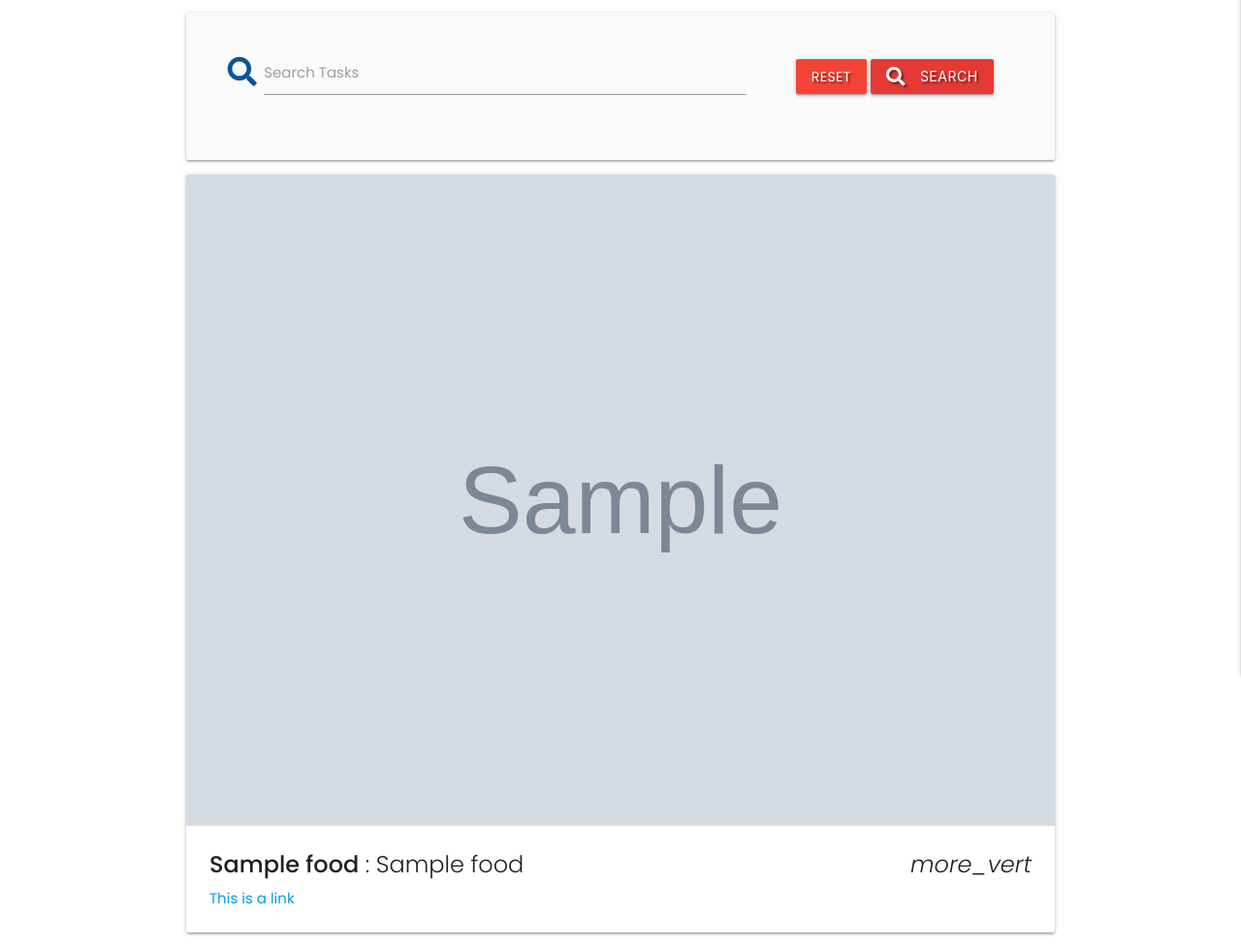
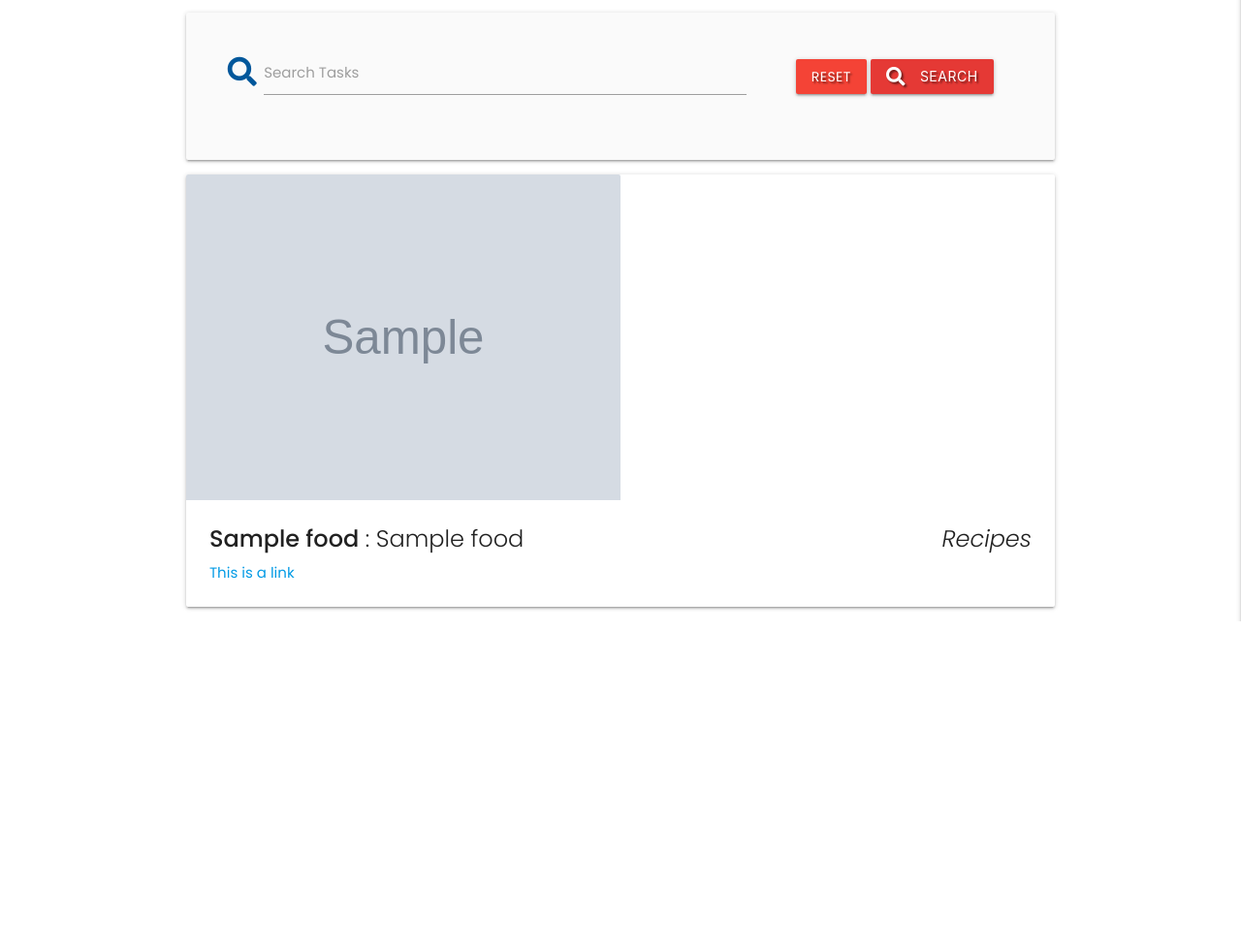
Before and after one commit to Oneday2010/milestone-project3_koreanfood, a Flask app: page / in a window 1280 px wide. Shown: the part 164-1141 px from the top of the page at 97% size. After the commit the page ends 805 px from the top, so only its background shows below. Run offline with Flask 2, Linux system fonts and the light colour scheme; grey boxes marked "Sample" are stand-in pictures; a database or web service that is not in the repository returns one stand-in record (values such as "Sample title"); some libraries are stand-ins or nearby versions.

Commit message:
add food images

```diff
--- a/static/css/style.css
+++ b/static/css/style.css
@@ -60,3 +60,8 @@ body {
     margin: 5px;
     line-height: 42px;
 }
+
+.card-image {
+    width:50%;
+    height:50%;;
+}
--- a/static/js/script.js
+++ b/static/js/script.js
@@ -4,7 +4,6 @@
 
 $(document).ready(function () {
     $(".sidenav").sidenav({edge: "right"});
-    $(".collapsible").collapsible();
     $(".tooltipped").tooltip();
     $("select").formSelect();
 
--- a/templates/foods.html
+++ b/templates/foods.html
@@ -24,11 +24,11 @@
 <div class="card">
     {% for foods in foods %}
     <div class="card-image waves-effect waves-block waves-light">
-        <img class="activator" src="{{foods.foods_img}}">
+        <img class="activator" src="{{ foods.food_img}}">
     </div>
     <div class="card-content">
         <span class="card-title activator grey-text text-darken-4"> <strong>{{ foods.food_name}}</strong> :
-            {{ foods.category_name }}<i class="material-icons right">more_vert</i></span>
+            {{ foods.category_name }}<i class="material-icons right">Recipes</i></span>
         <p><a href="#">This is a link</a></p>
     </div>
     <div class="card-reveal">
```
Also changed, not shown: env.py (line endings or trailing spaces).
